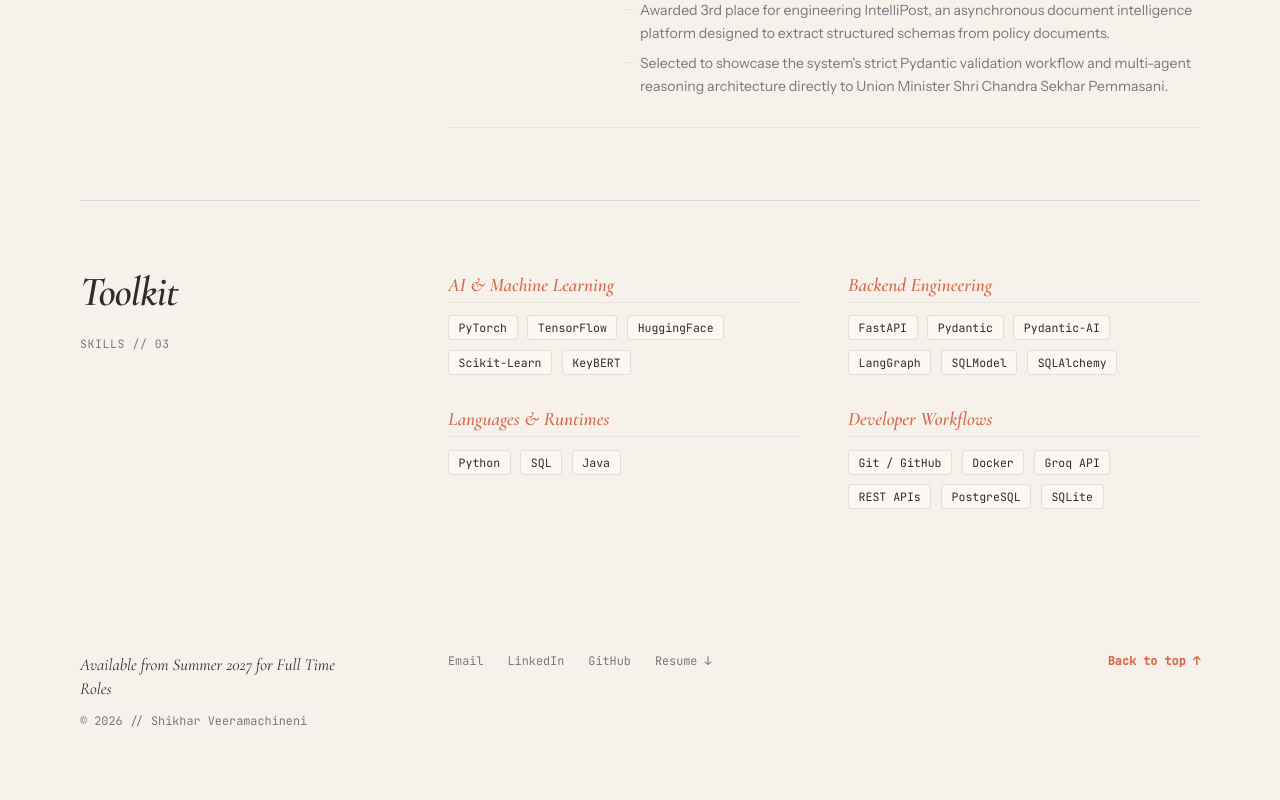
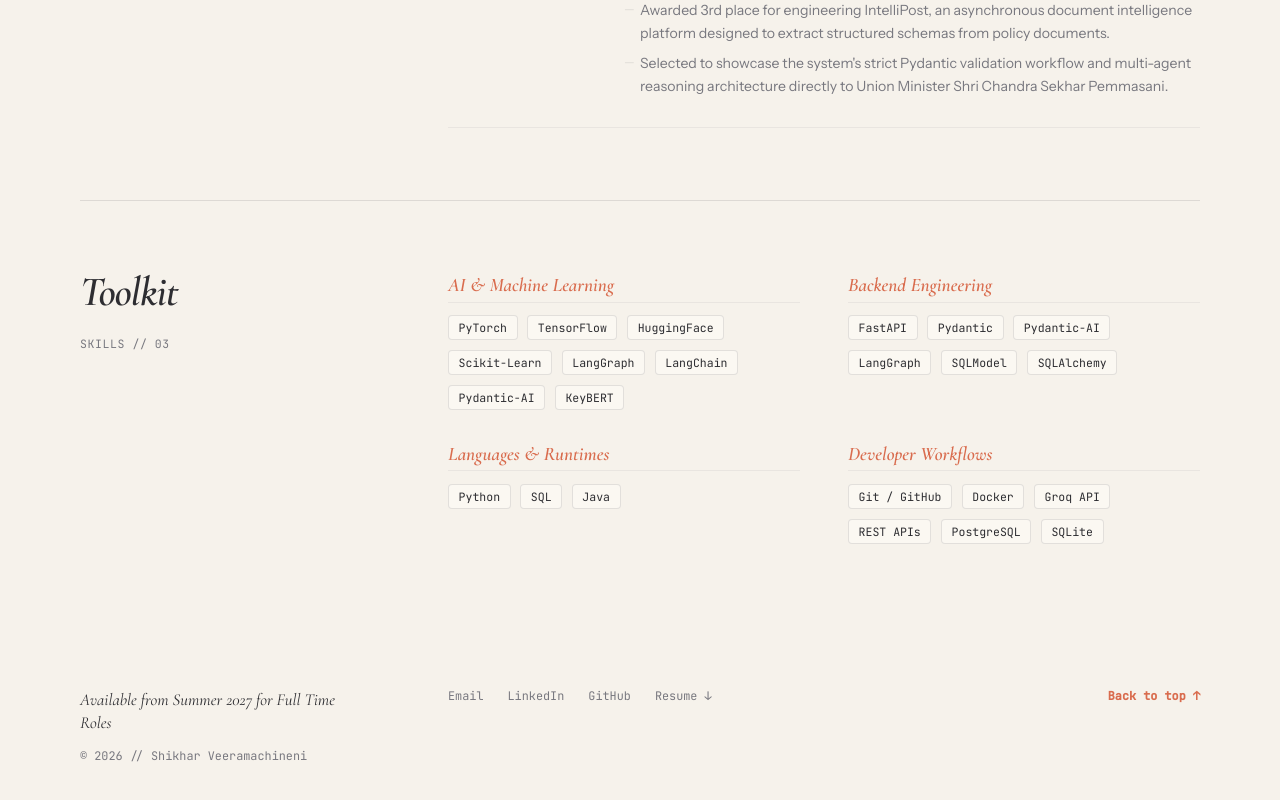
Before and after one commit to ShikharVeer10/ShikharVeer10.github.io, a React (Vite) app: page / in a window 1280 px wide. Shown: the part 6090-6890 px from the top of the page. Built offline with nearby package versions, Linux system fonts and the light colour scheme; no server answers.

Commit message:
Add LangGraph, LangChain, and Pydantic-AI to AI & Machine Learning toolkit

```diff
--- a/src/data.js
+++ b/src/data.js
@@ -152,7 +152,7 @@ export const journey = {
 export const bentoToolkit = [
   {
     title: "AI & Machine Learning",
-    techs: ["PyTorch", "TensorFlow", "HuggingFace", "Scikit-Learn", "KeyBERT"]
+    techs: ["PyTorch", "TensorFlow", "HuggingFace", "Scikit-Learn", "LangGraph", "LangChain", "Pydantic-AI", "KeyBERT"]
   },
   {
     title: "Backend Engineering",
@@ -168,7 +168,7 @@ export const bentoToolkit = [
   }
 ];
 export const technologies = {
-  aiml: ["PyTorch", "TensorFlow", "HuggingFace", "Scikit-Learn"],
+  aiml: ["PyTorch", "TensorFlow", "HuggingFace", "Scikit-Learn", "LangGraph", "LangChain", "Pydantic-AI"],
   backend: ["FastAPI", "Pydantic", "Pydantic-AI", "LangGraph", "Groq API"],
   languages: ["Python", "SQL", "Java"],
   domains: ["NLP", "Computer Vision", "AI Agents", "RAG Systems", "Model Deployment"]
```
